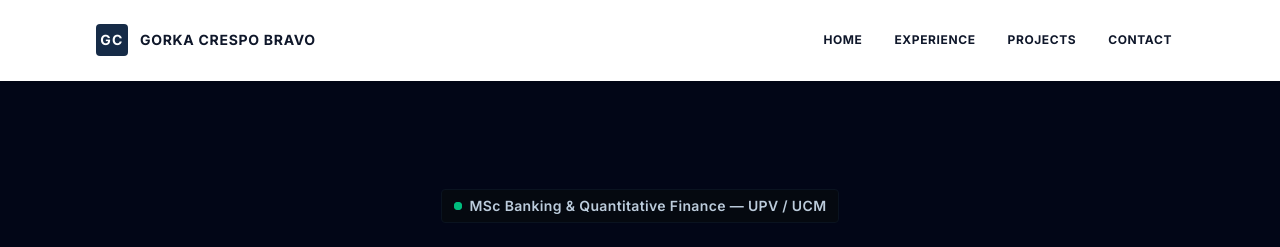
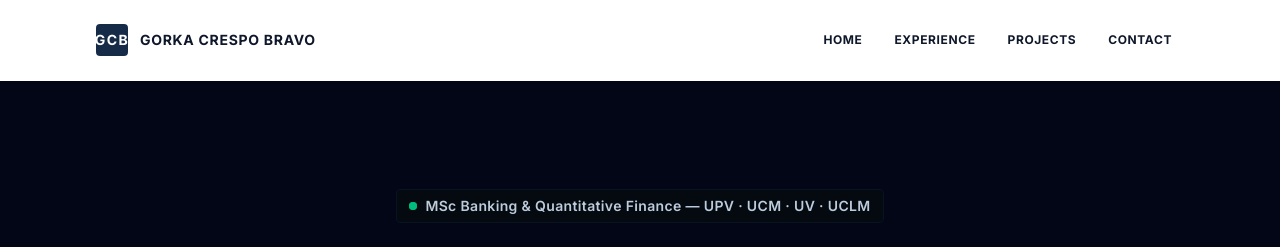
Before and after one commit to gorka022/pagina_web_CV, an Astro site: page / in a window 1280 px wide. Shown: the top 247 px of the page. Built offline with nearby package versions, Linux system fonts and the light colour scheme; Astro itself is replaced by a stand-in of ours.

Commit message:
nombres universidad y logo

```diff
--- a/src/components/Hero.astro
+++ b/src/components/Hero.astro
@@ -16,7 +16,7 @@ import profile from '../data/profile.json';
           <span class="animate-ping absolute inline-flex h-full w-full rounded-full bg-emerald-400 opacity-75"></span>
           <span class="relative inline-flex rounded-full h-2 w-2 bg-emerald-500"></span>
         </span>
-        MSc Banking & Quantitative Finance — UPV / UCM
+        MSc Banking & Quantitative Finance — UPV · UCM · UV · UCLM
       </div>
 
       <!-- Name -->
--- a/src/components/Navbar.astro
+++ b/src/components/Navbar.astro
@@ -8,7 +8,7 @@ import profile from '../data/profile.json';
       <!-- Logo -->
       <a href="#hero" class="flex items-center gap-3 group">
         <div class="w-8 h-8 rounded-sm bg-primary-600 flex items-center justify-center text-white font-bold text-sm tracking-widest transition-colors group-hover:bg-accent-500">
-          GC
+          GCB
         </div>
         <span class="font-bold text-surface-900 hidden sm:inline uppercase tracking-wider text-sm">{profile.name}</span>
       </a>
```
